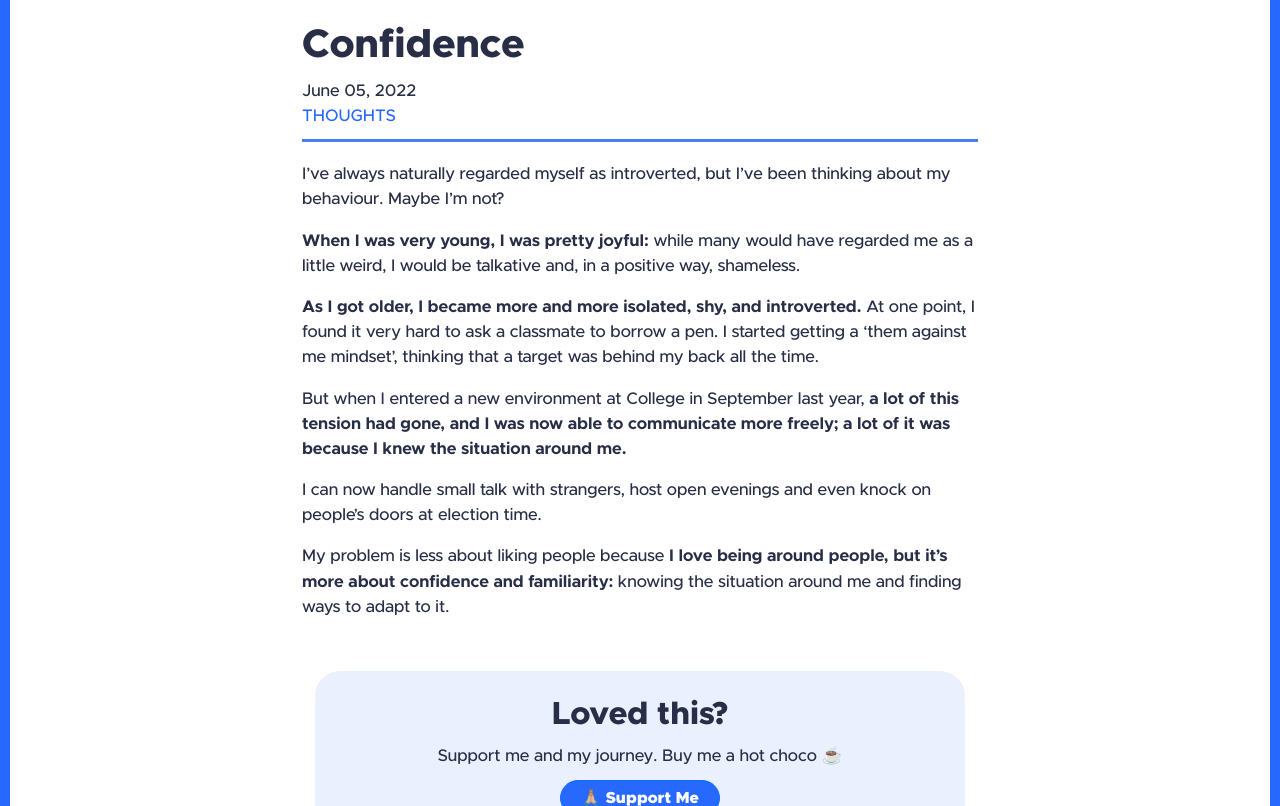
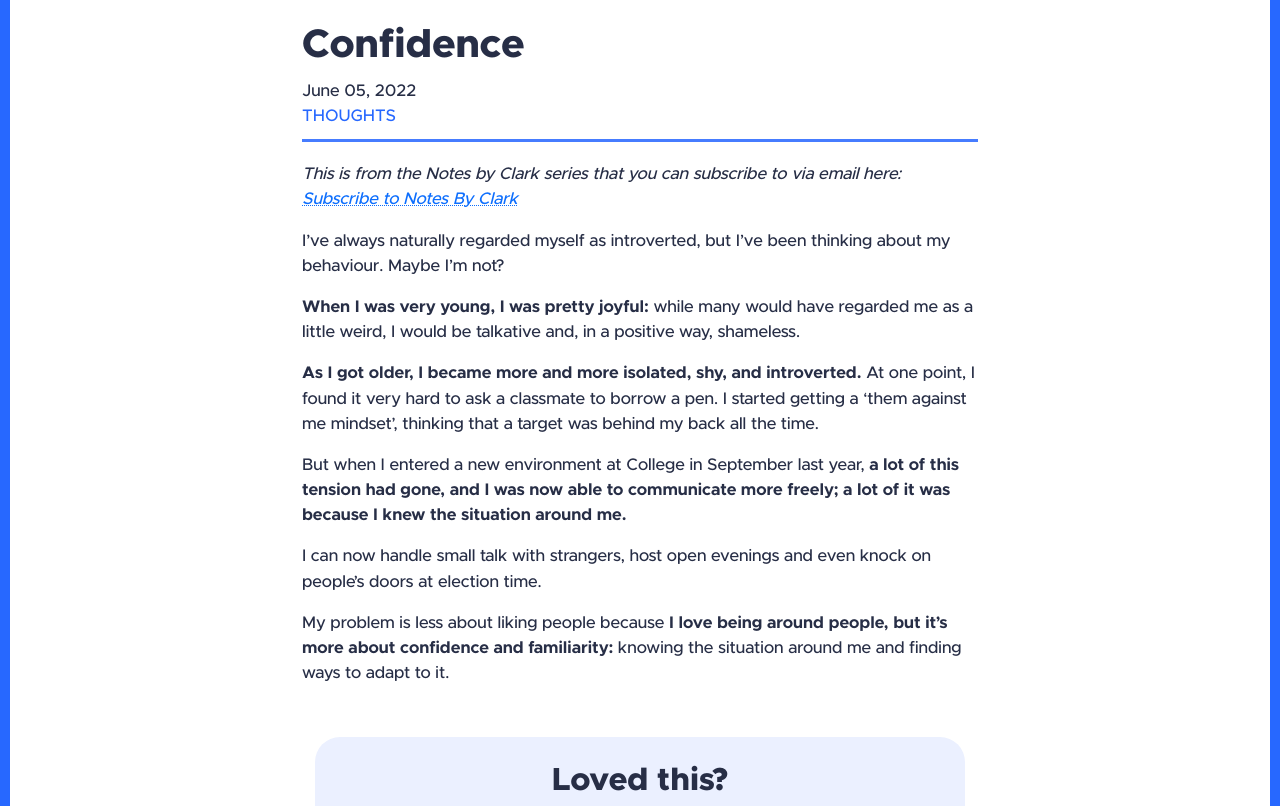
Before and after one commit to ClarkNarvas/ClarkNarvas.com, a Jekyll site: the page built from _posts/2022-06-07-confidence.md, in a window 1280 px wide and 900 px high, scrolled down 699 px, cut to the strip 94-900 px from the top of the window. Built offline with Jekyll 4.4.1, drawn with Linux system fonts in a browser that asks for light colours; comment, search, counter and statistics services are not loaded.

Commit message:
confidence disclaimer

```diff
--- a/_posts/2022-06-07-confidence.md
+++ b/_posts/2022-06-07-confidence.md
@@ -8,6 +8,8 @@ tags: Thoughts
 description: I’ve always naturally regarded myself as introverted, but I’ve been thinking about my behaviour. Maybe I’m not?
 
 ---
+
+<i>This is from the Notes by Clark series that you can subscribe to via email here: [Subscribe to Notes By Clark](https://www.getrevue.co/profile/narvas)</i>
 
 I’ve always naturally regarded myself as introverted, but I’ve been thinking about my behaviour. Maybe I’m not?
 
```
